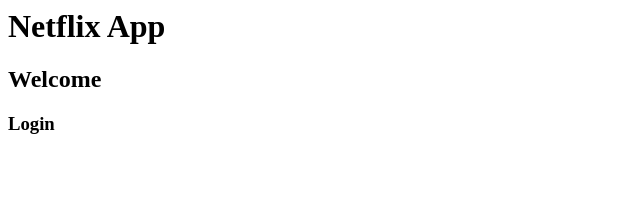
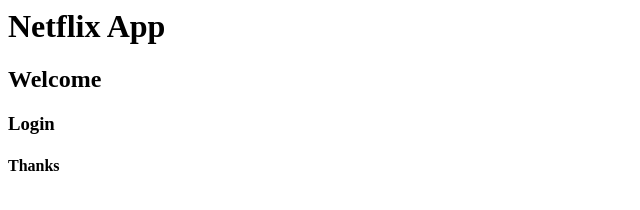
Before and after one commit to jahnavipriyamsha/paytmrepo, a plain HTML site: page index.html in a window 1280 px wide. Shown: the full height of the page, 0-640 px from the left. Drawn offline with Linux system fonts and the light colour scheme.

Commit message:
Update index.html

```diff
--- a/index.html
+++ b/index.html
@@ -1,3 +1,4 @@
 <h1>Netflix App</h1>
 <h2>Welcome</h2>
 <h3>Login</h3>
+<h4>Thanks</h4>
```
